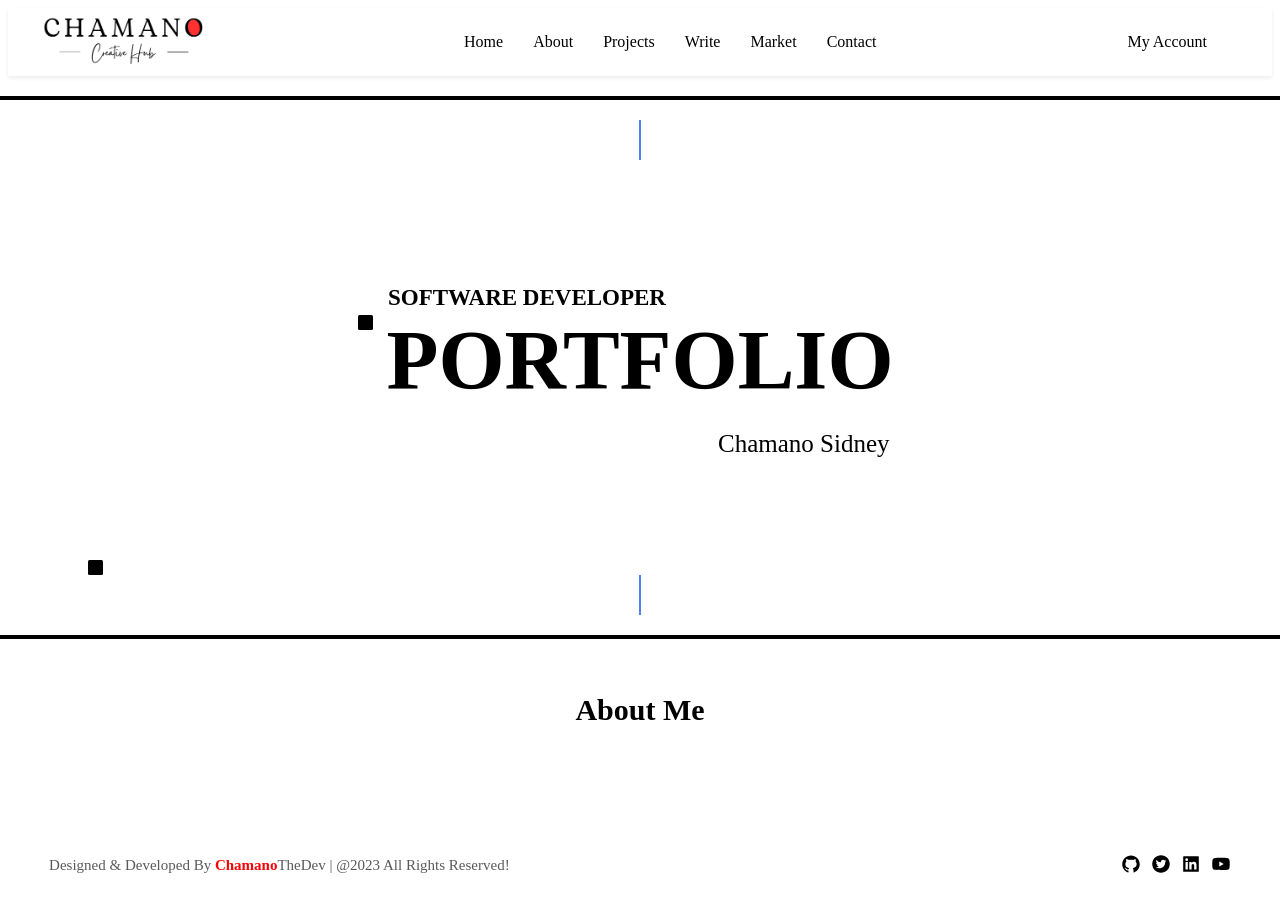
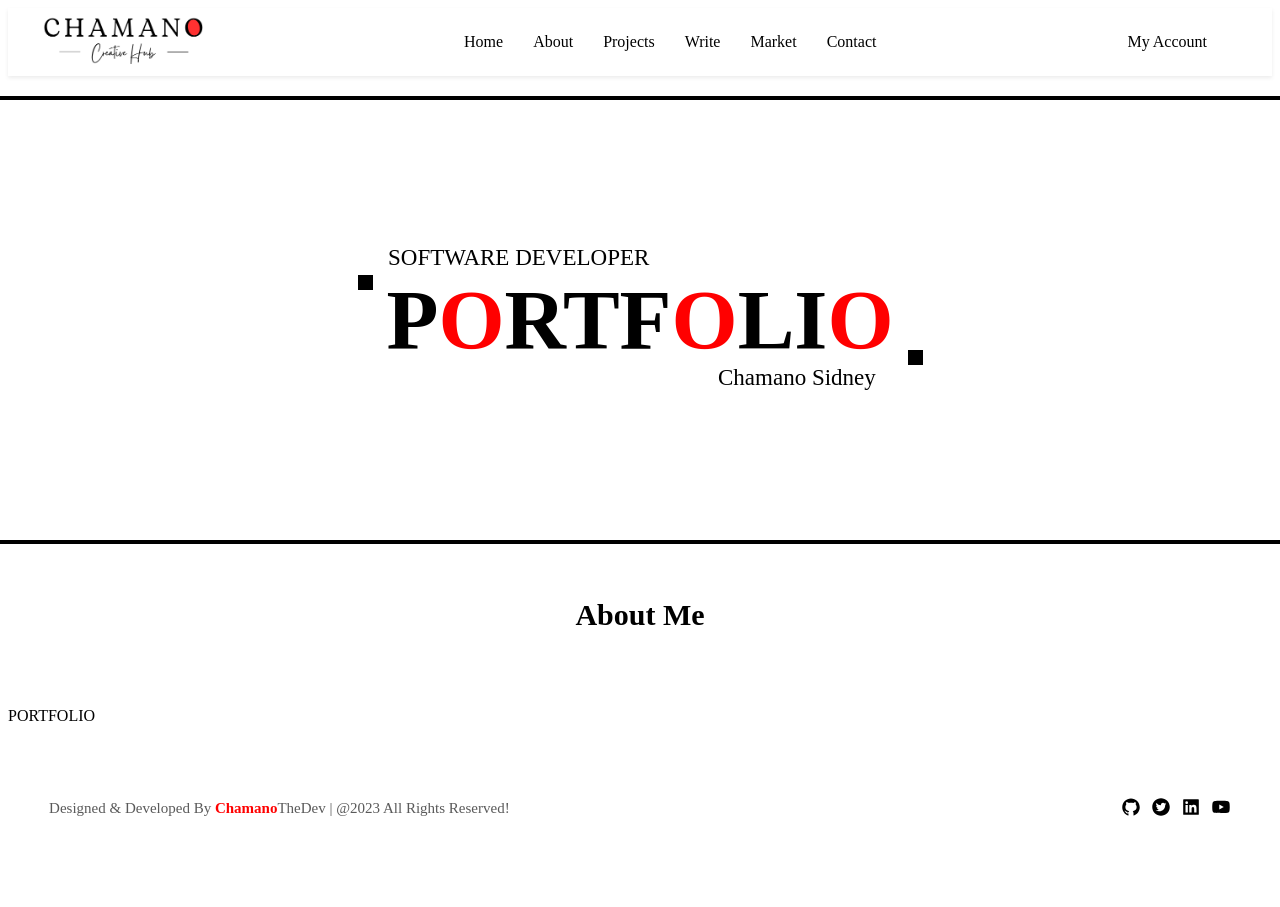
Before and after one commit to chamanoS/chamanothedev, a React (Create React App) app in the folder frontend/: page /about in a window 1280 px wide. After the commit the page ends 850 px from the top, so only its background shows below. Built offline with nearby package versions, Linux system fonts and the light colour scheme; the HTML template or start-up script is replaced by a standard one.

Commit message:
adding dots

```diff
--- a/frontend/src/pages/about/About.jsx
+++ b/frontend/src/pages/about/About.jsx
@@ -8,13 +8,11 @@ export const About = () => {
         <div className='bold-lines'>
           <div className='lines upper'></div>
           <div className='portfolio'>
-          <div class="vertical-line"></div>
-            <h4 className='top-title'>SOFTWARE DEVELOPER</h4>
+            <h4 className=' title top-title'>SOFTWARE DEVELOPER</h4>
             <div className='square shape-t'></div>
-            <h1> PORTFOLIO </h1>
+            <h1> P<span className='color'>O</span>RTF<span className='color'>O</span>LI<span className='color'>O</span></h1>
             <div className='square shape-b'></div>
-            <h4 className='bottom-title'>Chamano Sidney</h4>
-            <div class="vertical-line"></div>
+            <h4 className='title bottom-title'>Chamano Sidney</h4>
           </div>
           <div className='lines lower'></div>
         </div>
@@ -22,9 +20,7 @@ export const About = () => {
           <h1>About Me</h1>
         </div>
 
-
-
-      </section>
+      </section>PORTFOLIO
     </>
   )
 }
--- a/frontend/src/pages/about/about.css
+++ b/frontend/src/pages/about/about.css
@@ -21,38 +21,38 @@
    text-align: center;
    padding: 80px 0;
 }
-.vertical-line {
-    width: 2px;
-    height: 40px;
-    background-color: rgb(77, 128, 238);
-    margin: 0 auto;
+.title{
+    position: absolute;
+    font-size: 23px;
+    font-weight: 500;
+    font-family: serif;
 }
 .top-title{
-    position: absolute;
     margin-top: 125px;
     margin-left: 300px;
-    font-size: 23px;
-    font-weight: 600;
-    font-family: serif;
 }
 .bottom-title{
-    position: absolute;
-    margin-top: -145px;
+    margin-top: -155px;
     margin-left: 630px;
-    font-size: 25px;
-    font-weight: 500;
 }
 .square{
     width: 15px;
     align-items: center;
     height: 15px;
     background-color: black;
-    border-radius: 10%;
+    /* border-radius: 10%; */
+    font-size: 25px;
 }
 .shape-t{
     position: absolute;
     margin-top: 155px;
     margin-left: 270px;
-    font-size: 25px;
-    font-weight: 500;
 }
+.shape-b{
+    position: absolute;
+    margin-top: -170px;
+    margin-left: 820px;
+}
+.color{
+    color: red;
+}
```
